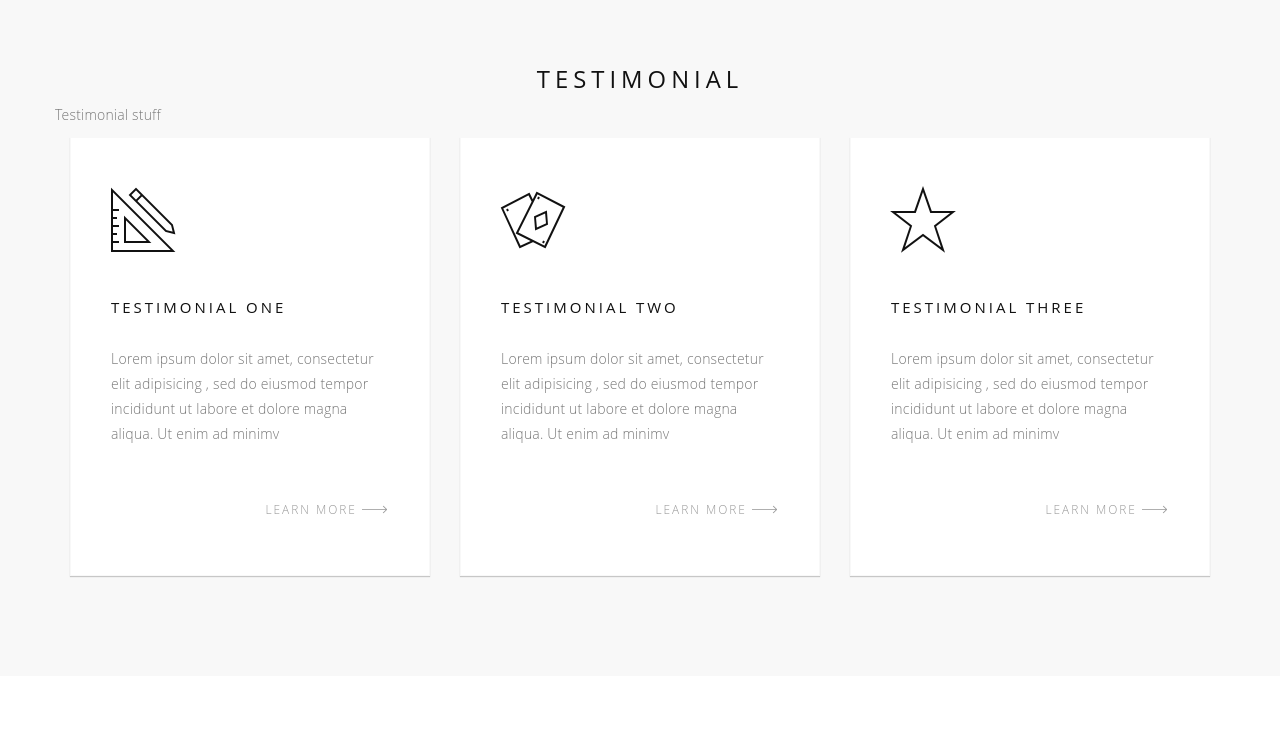
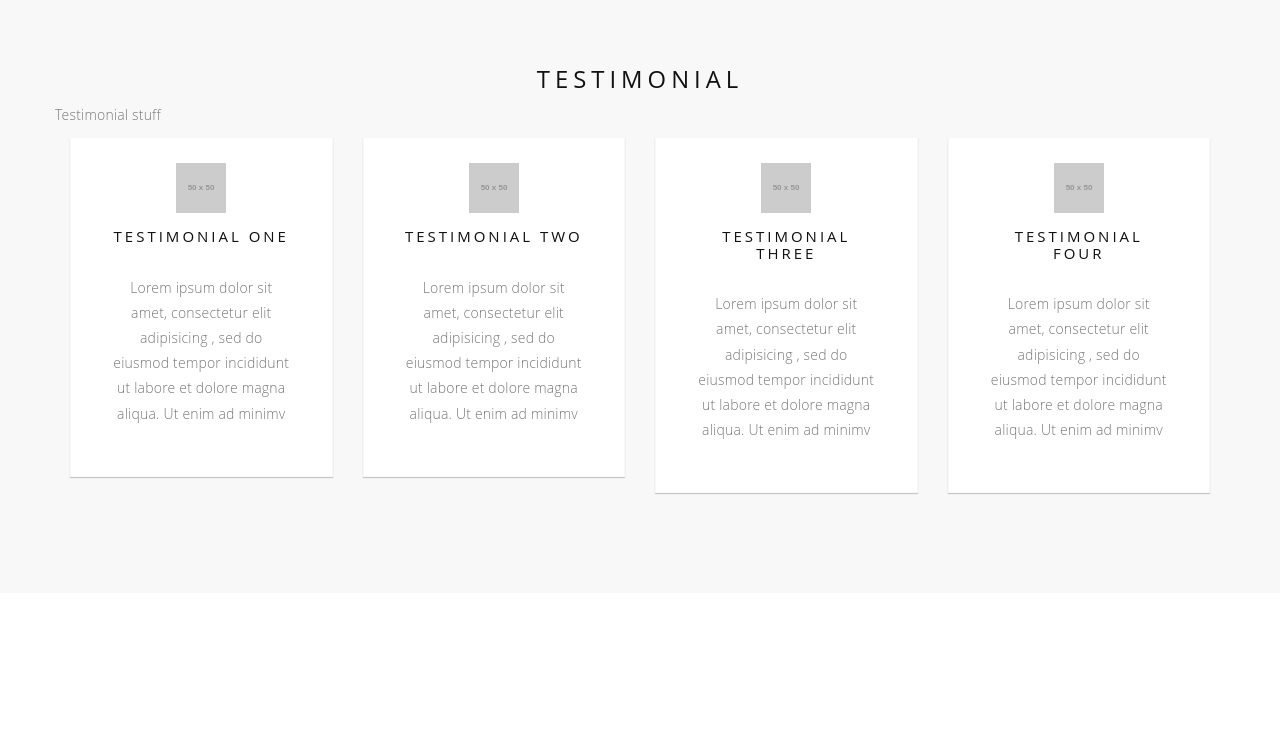
Before and after one commit to dot-slash-digital/DWP-WEB, a plain HTML site: page index.html in a window 1280 px wide. Shown: the part 2120-2851 px from the top of the page. Drawn offline with Linux system fonts and the light colour scheme; some packages are replaced by stand-ins of ours; placeholder pictures from the web are drawn by us.

Commit message:
[DWP-WEB] Merged masted into testimonial

```diff
--- a/index.css
+++ b/index.css
@@ -22,3 +22,9 @@
   transform:
   translate(-50%, -50%);
 }
+.centerimg {
+    left: 50%;
+    margin-right: -50%;
+    transform: translate(-50%, -50%);
+    position: absolute;
+}
--- a/index.html
+++ b/index.html
@@ -6,6 +6,7 @@
         <title>Definity -Home Page</title>
         <meta name="description" content="">
         <meta name="viewport" content="width=device-width, initial-scale=1">
+
         <link rel="stylesheet" href="index.css">
         <!-- Favicon -->
         <link rel="shortcut icon" href="template_assets/favicon.ico">
@@ -219,34 +220,42 @@
                   <h1 style="text-align:center">Testimonial</h1>
                   <p> Testimonial stuff</p>
                 <!-- Item 1 -->
-                <div class="col-lg-4 col-md-6 mb-sm-50">
+                <div class="col-lg-4 col-md-6 mb-sm-50" style="width: 25%">
                   <div class="ft-item">
-                    <span class="linea-basic-pencil-ruler"></span>
-                    <h4>Testimonial  One</h4>
-                    <p>Lorem ipsum dolor sit amet, consectetur elit adipisicing , sed do eiusmod tempor incididunt ut labore et dolore magna aliqua. Ut enim ad minimv</p>
-                    <a href="#">Learn more <span class="linea-arrows-slim-right"></span></a>
+                      <img src="https://via.placeholder.com/50" alt="placeholder" class="centerimg">
+                    <h4 style="text-align:center">Testimonial  One</h4>
+                    <p style="text-align:center">Lorem ipsum dolor sit amet, consectetur elit adipisicing , sed do eiusmod tempor incididunt ut labore et dolore magna aliqua. Ut enim ad minimv</p>
                   </div>
                 </div>
 
                 <!-- Item 2 -->
-                <div class="col-lg-4 col-md-6 mb-sm-50">
+                <div class="col-lg-4 col-md-6 mb-sm-50"  style="width: 25%">
                   <div class="ft-item">
-                    <span class="linea-basic-cards-diamonds"></span>
-                    <h4>Testimonial  Two</h4>
-                    <p>Lorem ipsum dolor sit amet, consectetur elit adipisicing , sed do eiusmod tempor incididunt ut labore et dolore magna aliqua. Ut enim ad minimv</p>
-                    <a href="#">Learn more <span class="linea-arrows-slim-right"></span></a>
+                      <img src="https://via.placeholder.com/50" alt="placeholder" class="centerimg">
+                    <h4 style="text-align:center">Testimonial  Two</h4>
+                    <p style="text-align:center">Lorem ipsum dolor sit amet, consectetur elit adipisicing , sed do eiusmod tempor incididunt ut labore et dolore magna aliqua. Ut enim ad minimv</p>
                   </div>
                 </div>
 
+
                 <!-- Item 3 -->
-                <div class="col-lg-4 col-md-6 mb-sm-50">
+                <div class="col-lg-4 col-md-6 mb-sm-50" style="width: 25%">
                   <div class="ft-item">
-                    <span class="linea-basic-star"></span>
-                    <h4>Testimonial  Three</h4>
-                    <p>Lorem ipsum dolor sit amet, consectetur elit adipisicing , sed do eiusmod tempor incididunt ut labore et dolore magna aliqua. Ut enim ad minimv</p>
-                    <a href="#">Learn more <span class="linea-arrows-slim-right"></span></a>
+                      <img src="https://via.placeholder.com/50" alt="placeholder" class="centerimg">
+                    <h4 style="text-align:center">Testimonial  Three</h4>
+                    <p style="text-align:center">Lorem ipsum dolor sit amet, consectetur elit adipisicing , sed do eiusmod tempor incididunt ut labore et dolore magna aliqua. Ut enim ad minimv</p>
                   </div>
                 </div>
+
+                <!-- Item 4 -->
+                <div class="col-lg-4 col-md-6 mb-sm-50" style="width: 25%">
+                  <div class="ft-item">
+                      <img src="https://via.placeholder.com/50" alt="placeholder" class="centerimg">
+                    <h4 style="text-align:center">Testimonial  Four</h4>
+                    <p style="text-align:center">Lorem ipsum dolor sit amet, consectetur elit adipisicing , sed do eiusmod tempor incididunt ut labore et dolore magna aliqua. Ut enim ad minimv</p>
+                  </div>
+                </div>
+
 
               </div><!-- / .row -->
             </section>
```
